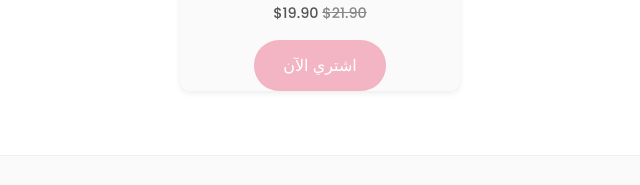
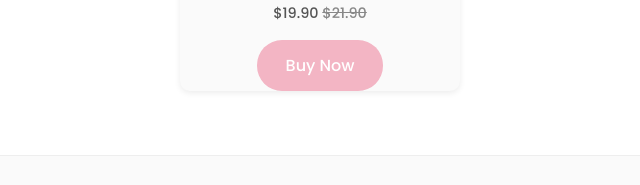
Before and after one commit to one323/lumina-landing, a plain HTML site: page index.html in a window 1280 px wide. Shown: the part 1262-1447 px from the top of the page, 320-960 px from the left. Drawn offline with Linux system fonts and the light colour scheme.

Commit message:
Change button text from Arabic to English

```diff
--- a/index.html
+++ b/index.html
@@ -238,7 +238,7 @@
         <img src="https://m.media-amazon.com/images/I/611FUTyHdCL._SX679_.jpg" alt="Medicube Collagen Cream">
         <h4>Medicube Salmon DNA PDRN Pink Collagen Capsule Cream</h4>
         <p>$19.90 <span style="text-decoration: line-through; color:#888;">$21.90</span></p>
-        <a href="https://amzn.to/4hbzdwK/" target="_blank" class="btn">اشتري الآن</a>
+        <a href="https://amzn.to/4hbzdwK/" target="_blank" class="btn">Buy Now</a>
       </div>
     </div>
   </section>
```
